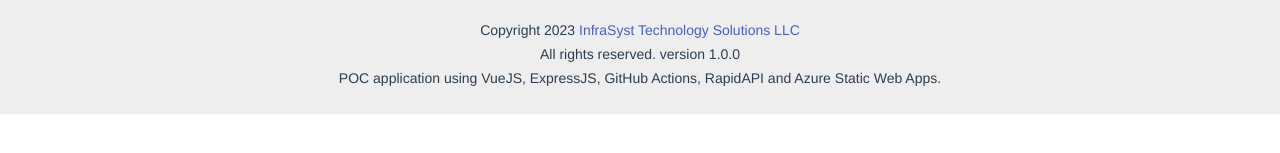
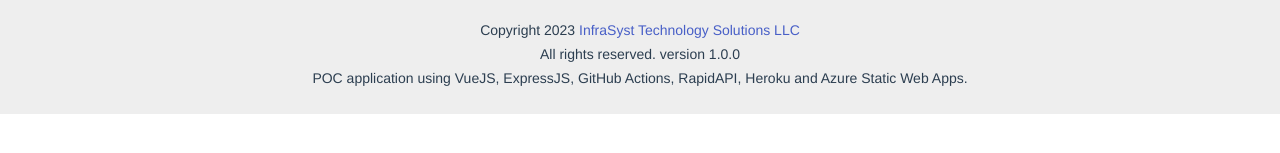
Before and after one commit to mb-infrasyst/web-textnerd, a Vue app: page / in a window 1280 px wide. Shown: the part 587-740 px from the top of the page. Built offline with nearby package versions, Linux system fonts and the light colour scheme; no server answers.

Commit message:
add heroku to footer description

```diff
--- a/src/App.vue
+++ b/src/App.vue
@@ -37,7 +37,7 @@
     ></small
   ><br />
   <small>All rights reserved. version 1.0.0</small><br />
-  <small>POC application using VueJS, ExpressJS, GitHub Actions, RapidAPI and Azure Static Web Apps.</small>
+  <small>POC application using VueJS, ExpressJS, GitHub Actions, RapidAPI, Heroku and Azure Static Web Apps.</small>
   <p></p>
   <p>&nbsp;</p>
 </template>
```
